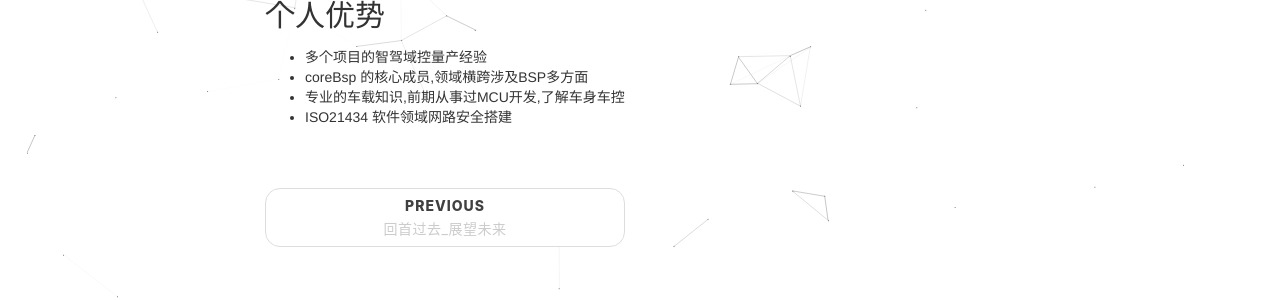
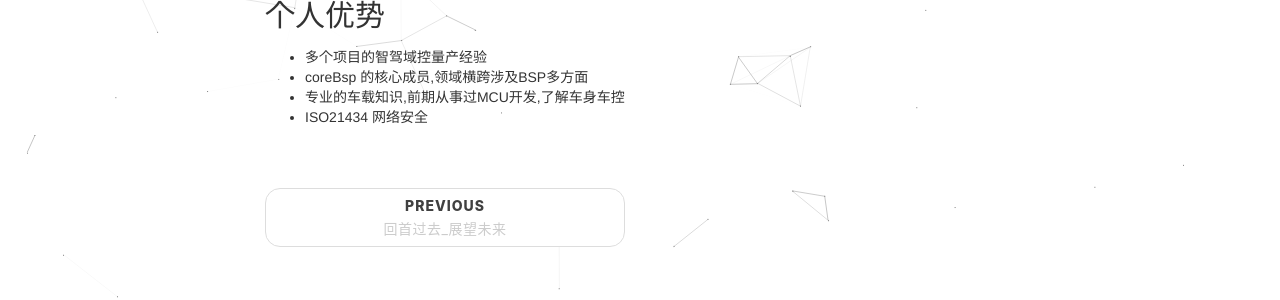
Before and after one commit to daniao2017/daniao2017.github.io, a Jekyll site: the page built from _posts/2025-08-14-牛马的打工生活.md, in a window 1280 px wide and 900 px high, scrolled down 822 px. Shown: the part 192-492 px from the top of the window. Built offline with Jekyll 4.4.1, drawn with Linux system fonts in a browser that asks for light colours; nearby versions of some CDN libraries; comment, search, counter and statistics services are not loaded.

Commit message:
Update 2025-08-14-牛马的打工生活.md

```diff
--- a/_posts/2025-08-14-牛马的打工生活.md
+++ b/_posts/2025-08-14-牛马的打工生活.md
@@ -43,4 +43,4 @@ tags:
 - 多个项目的智驾域控量产经验
 - coreBsp 的核心成员,领域横跨涉及BSP多方面
 - 专业的车载知识,前期从事过MCU开发,了解车身车控
-- ISO21434 软件领域网路安全搭建
+- ISO21434 网络安全
```
